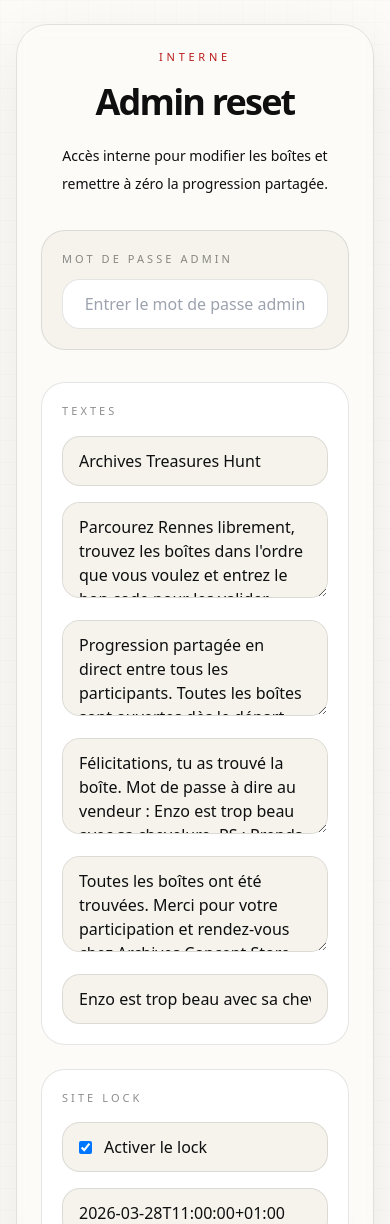
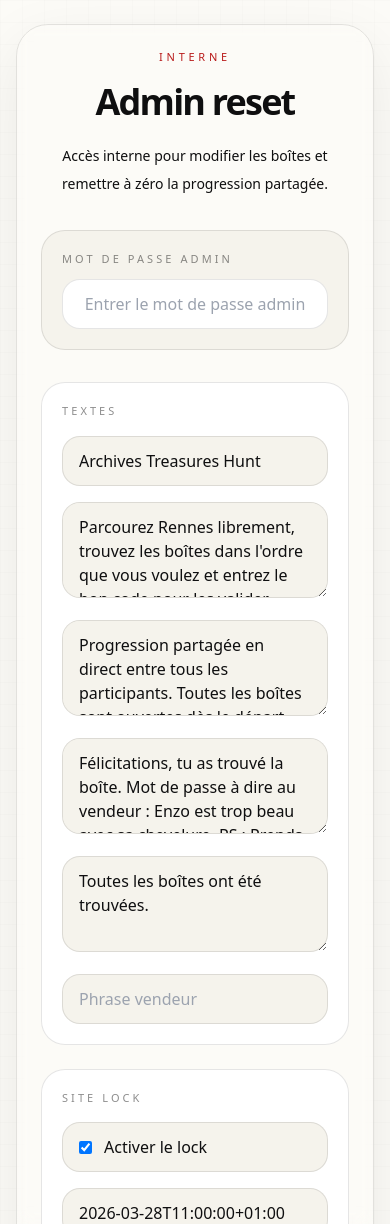
Before and after one commit to ShotoTodorokiMHA/archives-tresort, a Next.js app: page /wowlepaneldefou in a window 390 px wide. Shown: the top 1224 px of the page. Built offline with nearby package versions, Linux system fonts and the light colour scheme; no server answers.

Commit message:
Simplify final completion screen

```diff
--- a/components/treasure-hunt-app.tsx
+++ b/components/treasure-hunt-app.tsx
@@ -404,20 +404,9 @@ export function TreasureHuntApp({ initialHuntConfig, initialTreasureSteps }: Tre
           </section>
         ) : (
           <section className="mt-4 rounded-[32px] border border-black/10 bg-white/88 px-6 py-10 text-center shadow-soft backdrop-blur md:mt-6 md:px-10 md:py-16">
-            <p className="text-[11px] uppercase tracking-[0.34em] text-[#b91c1c]">Clôture</p>
             <h2 className="mt-4 text-3xl font-semibold tracking-[-0.05em] text-ink md:text-6xl">
-              Toutes les boîtes ont été trouvées
+              {huntConfig.finalMessage}
             </h2>
-            <p className="mx-auto mt-6 max-w-3xl text-sm leading-7 text-black/70 md:text-base">
-              {huntConfig.finalMessage}
-            </p>
-            <div className="mx-auto mt-8 max-w-[560px] rounded-[28px] border border-black/10 bg-[#f5f3ec] p-6">
-              <p className="text-[11px] uppercase tracking-[0.28em] text-black/45">Phrase vendeur</p>
-              <p className="mt-4 text-xl font-semibold leading-8 text-[#b91c1c] md:text-3xl">
-                {huntConfig.finalCode}
-              </p>
-              <p className="mt-4 text-sm leading-7 text-black/70">{huntConfig.finalRewardHint}</p>
-            </div>
           </section>
         )}
       </div>
--- a/data/hunt-config.ts
+++ b/data/hunt-config.ts
@@ -118,9 +118,9 @@ export const defaultHuntConfig: HuntConfig = {
   successMessage:
     "Félicitations, tu as trouvé la boîte. Mot de passe à dire au vendeur : Enzo est trop beau avec sa chevelure. PS : Prends un screen et ramène la boîte avec toi.",
   finalMessage:
-    "Toutes les boîtes ont été trouvées. Merci pour votre participation et rendez-vous chez Archives Concept Store pour la suite.",
-  finalCode: "Enzo est trop beau avec sa chevelure",
-  finalRewardHint: "Si besoin, montrez ce message au vendeur et revenez avec la boîte.",
+    "Toutes les boîtes ont été trouvées.",
+  finalCode: "",
+  finalRewardHint: "",
   center: {
     lat: 48.10964,
     lng: -1.680148
--- a/data/hunt-content.json
+++ b/data/hunt-content.json
@@ -42,9 +42,9 @@
     "validateButtonLabel": "Valider le code",
     "successTitle": "Boîte trouvée",
     "successMessage": "Félicitations, tu as trouvé la boîte. Mot de passe à dire au vendeur : Enzo est trop beau avec sa chevelure. PS : Prends un screen et ramène la boîte avec toi.",
-    "finalMessage": "Toutes les boîtes ont été trouvées. Merci pour votre participation et rendez-vous chez Archives Concept Store pour la suite.",
-    "finalCode": "Enzo est trop beau avec sa chevelure",
-    "finalRewardHint": "Si besoin, montrez ce message au vendeur et revenez avec la boîte.",
+    "finalMessage": "Toutes les boîtes ont été trouvées.",
+    "finalCode": "",
+    "finalRewardHint": "",
     "center": {
       "lat": 48.10964,
       "lng": -1.680148
```
